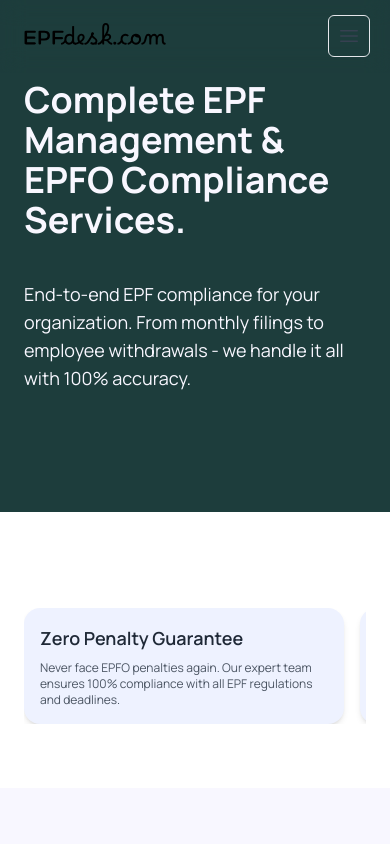
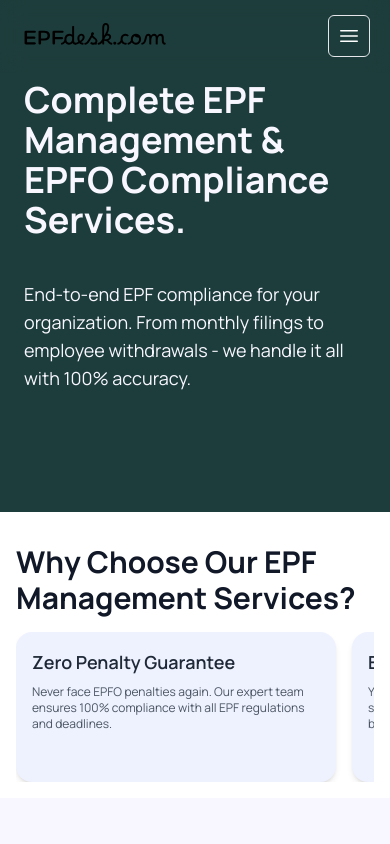
Before and after one commit to greatby/EPFdesk_V2, a React (Vite) app: page /epf in a window 390 px wide. Shown: the top 844 px of the page. Built offline with nearby package versions, Linux system fonts and the light colour scheme.

Commit message:
Minor code changes for navbar and epf management carousel

```diff
--- a/src/components/Navbar.jsx
+++ b/src/components/Navbar.jsx
@@ -10,10 +10,10 @@ import { Link } from "react-router-dom";
 import { PlusGrid, PlusGridItem, PlusGridRow } from "./plus-grid";
 
 const links = [
-  { href: "/aboutUs", label: "About Us" },
-  { href: "/company", label: "Join" },
-  { href: "/resources", label: "Resources" },
-  { href: "/login", label: "Sign In" },
+  { href: "https://about-us-flame.vercel.app/", label: "About Us" },
+  { href: "https://jobs-zeta-two.vercel.app/", label: "Join" },
+  { href: "/res", label: "Resources" },
+  { href: "/sig", label: "Sign In" },
 ];
 
 const services = [
@@ -131,6 +131,7 @@ export default function Navbar({ banner }) {
               <Link
                 key={href}
                 to={href}
+                target="_blank"
                 className={`text-xl font-semibold ${
                   scrolled ? "text-gray-800" : "text-white"
                 } hover:bg-gray-200 hover:text-gray-700 p-2 rounded-md`}
@@ -147,7 +148,7 @@ export default function Navbar({ banner }) {
             >
               <Bars3Icon
                 className={`h-6 w-6 ${
-                  !scrolled ? "text-gray-700" : "text-gray-700"
+                  scrolled || mobileMenuOpen ? "text-gray-700" : "text-white"
                 }`}
               />
             </button>
--- a/src/components/epfmanagementCarousel.jsx
+++ b/src/components/epfmanagementCarousel.jsx
@@ -44,7 +44,7 @@ const EPFManagementCarousel = () => {
   }, []);
 
   return (
-    <section className="bg-white py-16 px-6 md:px-12">
+    <section className="bg-white py-4 px-4 md:px-12 md:py-16 lg:px-12 lg:py-16">
       <div className="max-w-7xl mx-auto hidden md:flex flex-col md:flex-row items-center justify-between">
         {/* Left Column: Text and Buttons for Desktop */}
         <div className="w-full md:w-1/3 lg:w-1/3 text-center md:text-left mb-8 md:mb-0">
@@ -100,7 +100,10 @@ const EPFManagementCarousel = () => {
       </div>
 
       {/* Mobile and Tablet: Thumb Cards Scrollable */}
-      <div className="md:hidden mt-8">
+      <div className="md:hidden mt-4">
+        <h2 className="text-3xl font-bold text-gray-900 mb-4">
+            Why Choose Our EPF Management Services?
+          </h2>
         <div
           className="thumb-carousel-container flex space-x-4 overflow-x-auto snap-x snap-mandatory"
           style={{ scrollSnapType: "x mandatory", scrollBehavior: "smooth" }}
@@ -108,7 +111,7 @@ const EPFManagementCarousel = () => {
           {services.map((service, idx) => (
             <div
               key={idx}
-              className="flex-shrink-0 p-4 max-w-xs max-h-[400px] bg-indigo-50 rounded-2xl shadow-md cursor-pointer"
+              className="flex-shrink-0 p-4 max-w-xs min-h-[150px] bg-indigo-50 rounded-2xl shadow-md cursor-pointer"
               onClick={() => setCurrentIndex(idx)} // Scroll the main carousel to selected card
             >
               <h4 className="text-lg font-semibold text-gray-800 mb-2">{service.title}</h4>
```
